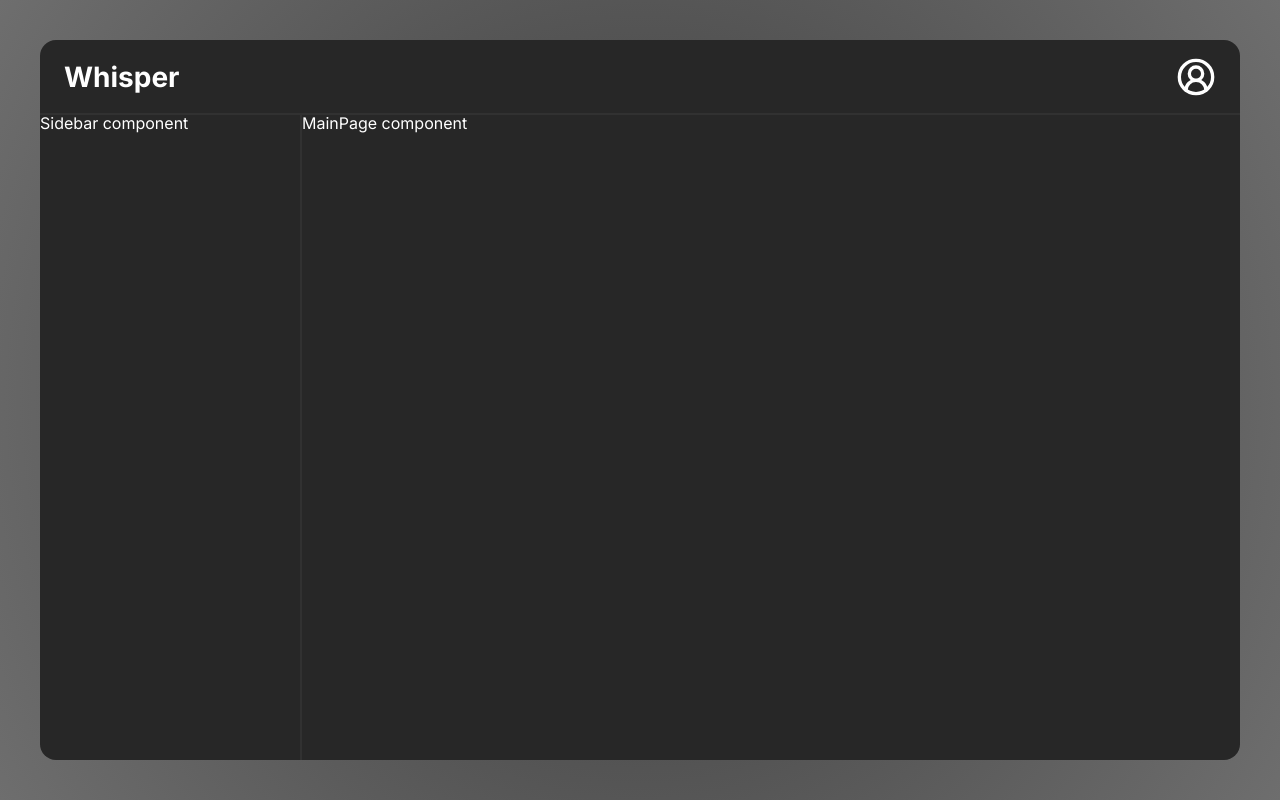
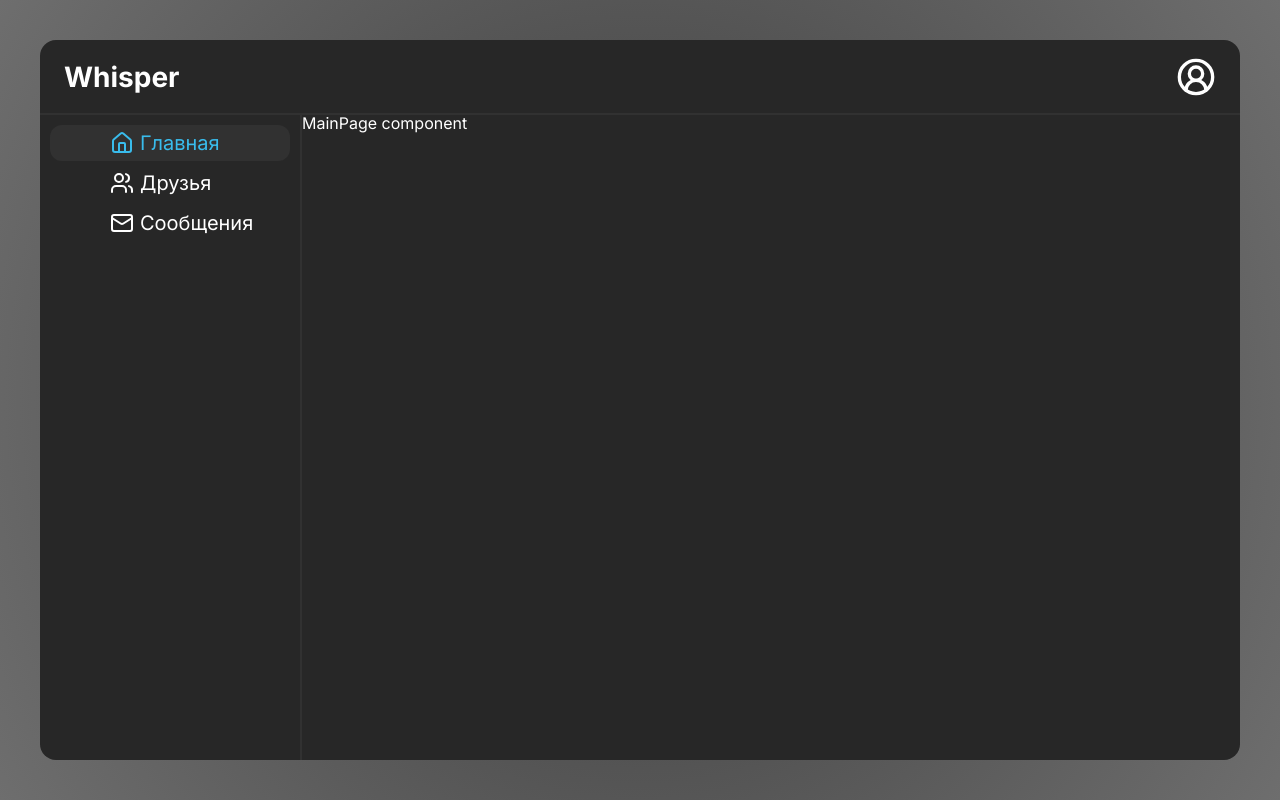
Before and after one commit to DimaJun/social-network, a React app: page / in a window 1280 px wide. Built offline with nearby package versions, Linux system fonts and the light colour scheme.

Commit message:
added: SidebarItem, links; update: Sidebar ui, accent color

```diff
--- a/src/app/styles/variables/global.scss
+++ b/src/app/styles/variables/global.scss
@@ -26,7 +26,7 @@
 	--color-text-success: #67ac5b;
 	--color-text-error: #ff7272;
 	--color-text-warning: #feae5b;
-	--color-text-accent: #2aa2d4;
+	--color-text-accent: #39bcec;
 
 	// sizes
 	--header-height: 75px;
--- a/src/widgets/Sidebar/ui/Sidebar.module.scss
+++ b/src/widgets/Sidebar/ui/Sidebar.module.scss
@@ -1,3 +1,11 @@
 .Sidebar {
 	grid-area: sidebar;
+
+	padding: 10px;
 }
+
+.links {
+	display: flex;
+	flex-direction: column;
+	gap: 4px;
+}
--- a/src/widgets/Sidebar/ui/Sidebar.tsx
+++ b/src/widgets/Sidebar/ui/Sidebar.tsx
@@ -1,11 +1,40 @@
+import { House, Users, Mail } from 'lucide-react';
+
 import s from './Sidebar.module.scss';
+import { ISidebarItem, SidebarItem } from './SidebarItem/SidebarItem';
 
-import {classNames} from "@/shared/helpers/classNames/classNames";
+import { classNames } from '@/shared/helpers/classNames/classNames';
+import { getFriendsRoute, getMainRoute, getMessengerRoute } from '@/shared/configs/router/router';
 
-export function Sidebar () {
-  return (
-    <div className={classNames(s.Sidebar, {}, [])}>
-      Sidebar component
-    </div>
-  );
+const sidebarItems: ISidebarItem[] = [
+	{
+		path: getMainRoute(),
+		text: 'Главная',
+		Icon: House,
+	},
+	{
+		path: getFriendsRoute(),
+		text: 'Друзья',
+		Icon: Users,
+	},
+	{
+		path: getMessengerRoute(),
+		text: 'Сообщения',
+		Icon: Mail,
+	},
+];
+
+export function Sidebar() {
+	return (
+		<aside className={classNames(s.Sidebar, {}, [])}>
+			<div className={s.links}>
+				{sidebarItems.map((item) => (
+					<SidebarItem
+						key={item.text}
+						item={item}
+					/>
+				))}
+			</div>
+		</aside>
+	);
 }
--- /dev/null
+++ b/src/widgets/Sidebar/ui/SidebarItem/SidebarItem.module.scss
@@ -0,0 +1,17 @@
+.link {
+	display: flex;
+	align-items: center;
+	gap: 6px;
+	transition: var(--transition);
+
+	font-size: var(--font-size-m);
+
+	padding: 6px 6px 6px 25%;
+	border-radius: 12px;
+
+	&:hover,
+	&.active {
+		background-color: var(--color-surface);
+		color: var(--color-text-accent);
+	}
+}
--- /dev/null
+++ b/src/widgets/Sidebar/ui/SidebarItem/SidebarItem.tsx
@@ -0,0 +1,31 @@
+import { NavLink } from 'react-router';
+import { LucideIcon } from 'lucide-react';
+
+import s from './SidebarItem.module.scss';
+
+import { classNames } from '@/shared/helpers/classNames/classNames';
+
+export interface ISidebarItem {
+	path: string;
+	text: string;
+	Icon: LucideIcon;
+}
+
+interface SidebarItemProps {
+	className?: string;
+	item: ISidebarItem;
+}
+
+export function SidebarItem({ className, item }: SidebarItemProps) {
+	const { path, text, Icon } = item;
+
+	return (
+		<NavLink
+			className={({ isActive }) => classNames(s.link, { [s.active]: isActive }, [className])}
+			to={path}
+		>
+			<Icon />
+			{text}
+		</NavLink>
+	);
+}
```
